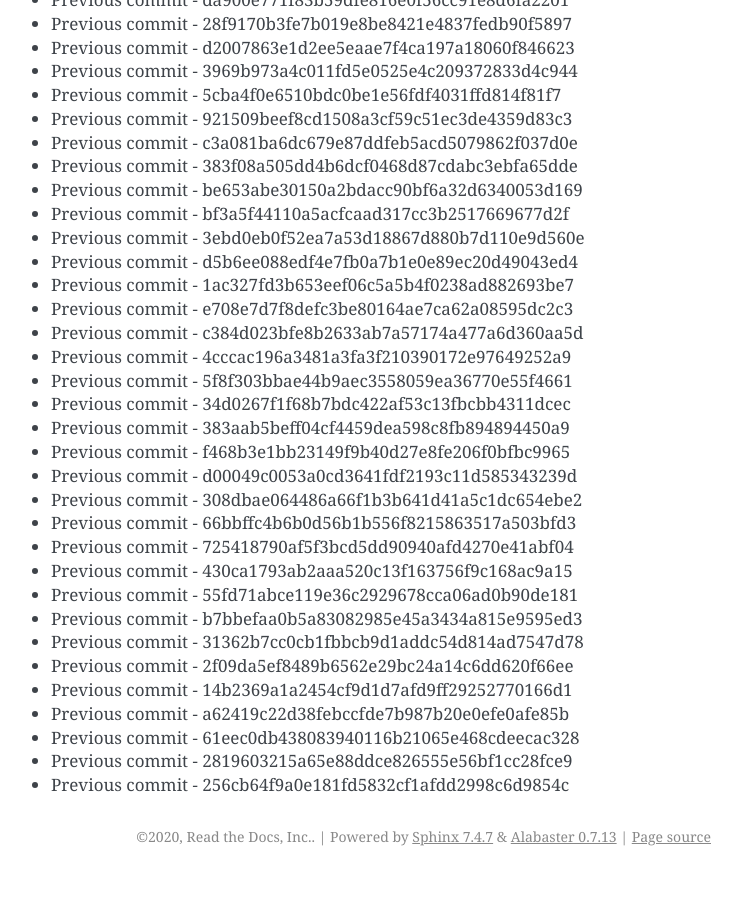
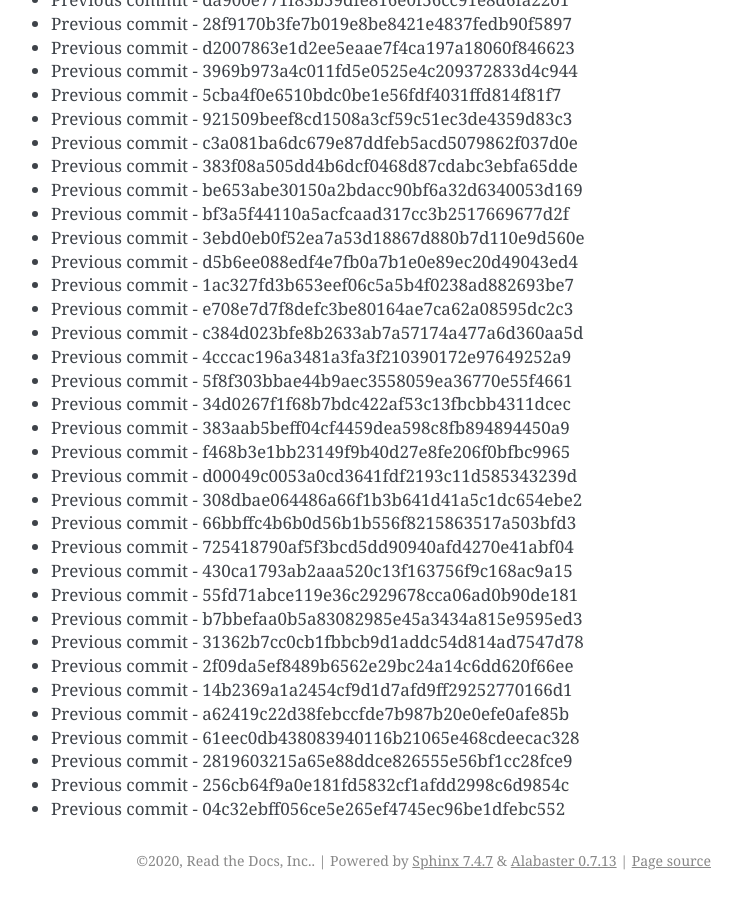
Before and after one commit to readthedocs/rtd-git-stresstest, a Sphinx documentation site: the page built from docs/updates.rst, in a window 1280 px wide and 900 px high, scrolled down 99841 px. Shown: the whole window, without its empty margins (399-1141 px from the left). Built offline with Sphinx 7.4.7, drawn with Linux system fonts in a browser that asks for light colours; before the commit the page ends 100717 px from its top, so only the background shows below that.

Commit message:
Generating commit from previous: 04c32ebff056ce5e265ef4745ec96be1dfebc552

```diff
--- a/docs/updates.rst
+++ b/docs/updates.rst
@@ -4227,3 +4227,4 @@ It can be tested for any performance characteristics.
 * Previous commit - 61eec0db438083940116b21065e468cdeecac328
 * Previous commit - 2819603215a65e88ddce826555e56bf1cc28fce9
 * Previous commit - 256cb64f9a0e181fd5832cf1afdd2998c6d9854c
+* Previous commit - 04c32ebff056ce5e265ef4745ec96be1dfebc552
```
